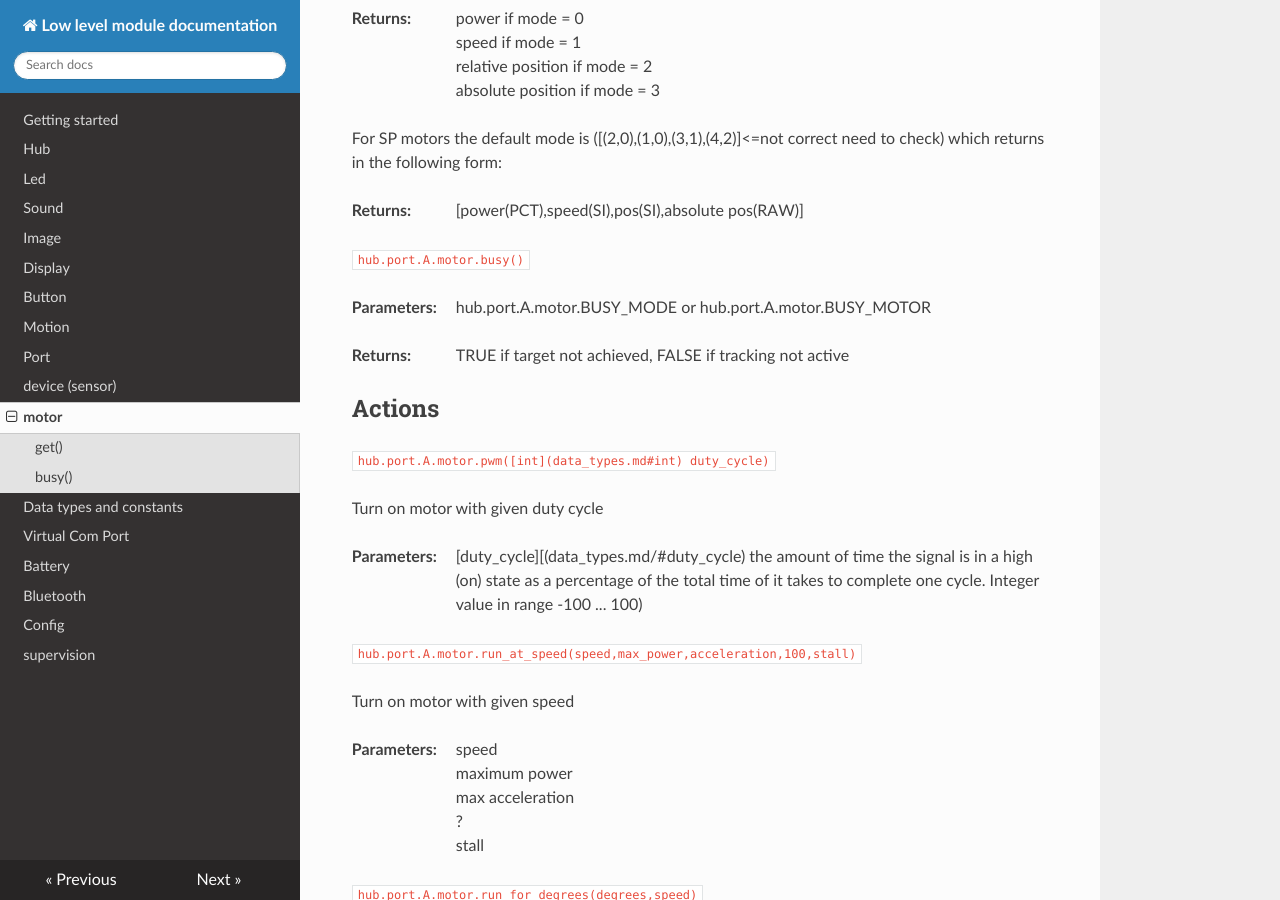
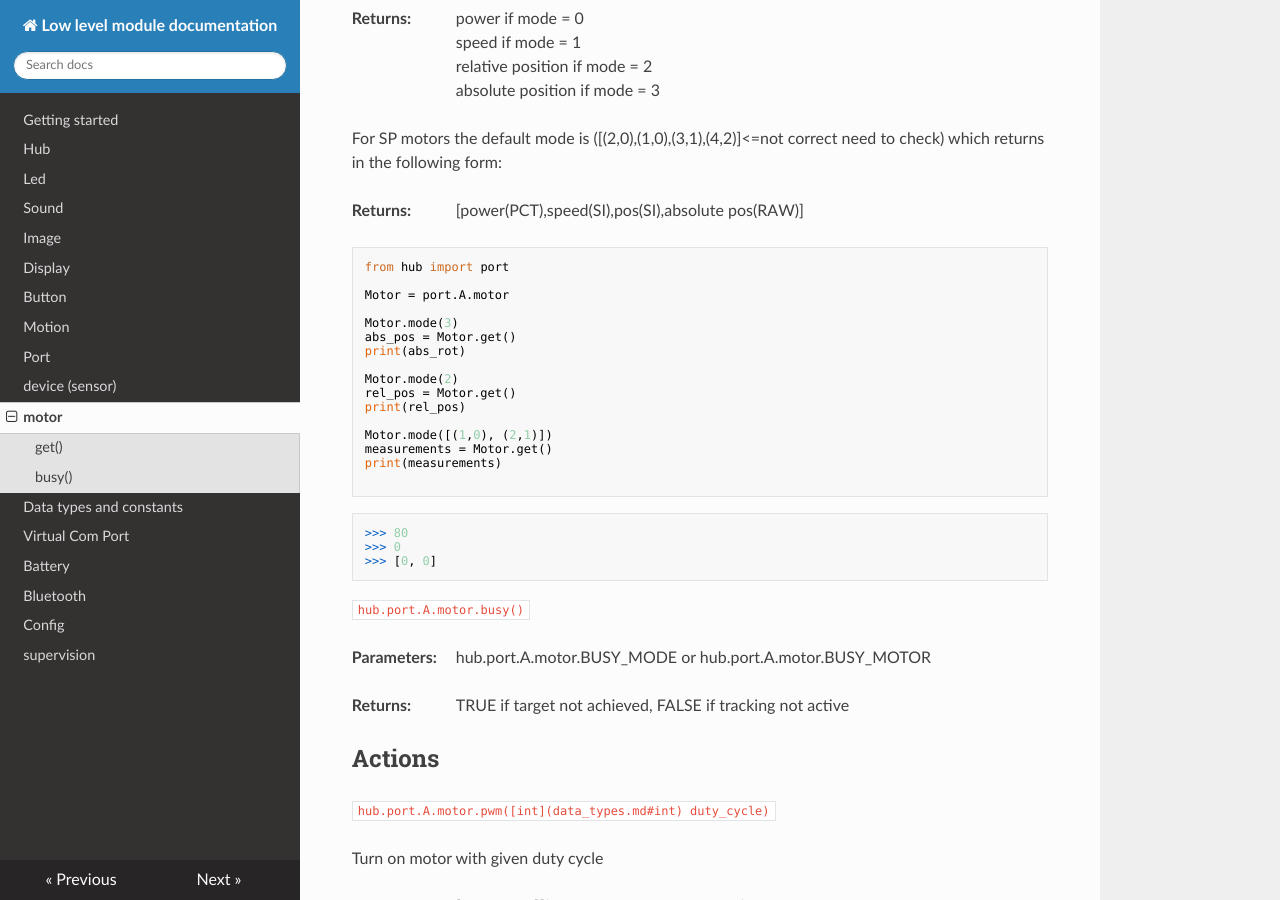
Before and after one commit to NStrijbosch/hub-module-notes, an MkDocs documentation site: the page built from docs/motors.md, in a window 1280 px wide and 900 px high, scrolled down 371 px. Built offline with MkDocs 1.6.1, drawn with Linux system fonts in a browser that asks for light colours; nearby versions of some CDN libraries.

Commit message:
Update motors.md

````diff
--- a/docs/motors.md
+++ b/docs/motors.md
@@ -30,6 +30,32 @@ which returns in the following form:
 __Returns:__
 
 *  [power(PCT),speed(SI),pos(SI),absolute pos(RAW)]
+
+
+``` python
+from hub import port
+
+Motor = port.A.motor
+
+Motor.mode(3)
+abs_pos = Motor.get()
+print(abs_rot)
+
+Motor.mode(2)
+rel_pos = Motor.get()
+print(rel_pos)
+
+Motor.mode([(1,0), (2,1)])
+measurements = Motor.get()
+print(measurements)
+
+```
+
+``` python
+>>> 80
+>>> 0
+>>> [0, 0]
+```
 
 ## busy()
 
````
